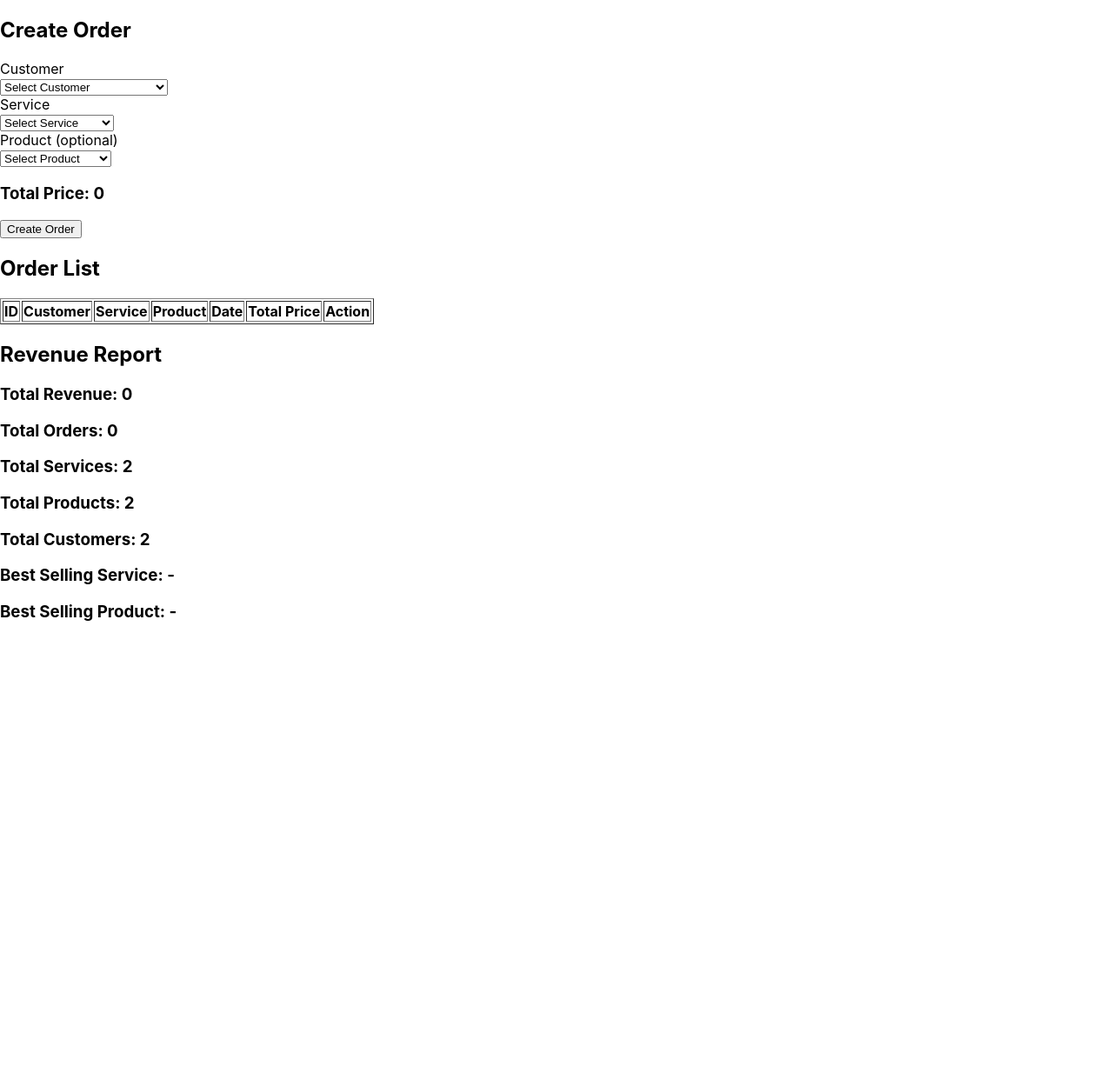
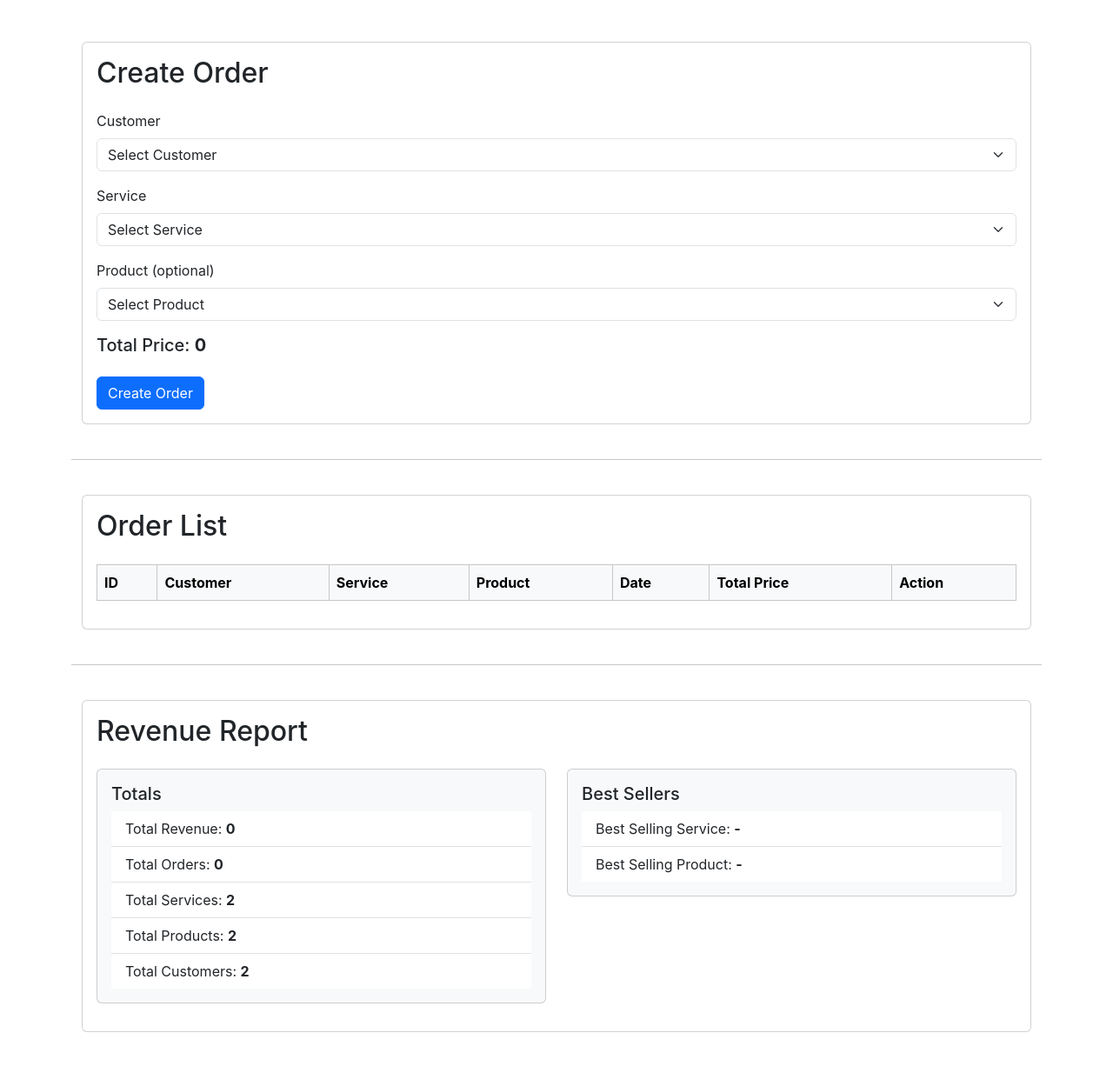
Before and after one commit to ThaiChuong67/SP26_FER202_GROUP_6, a React (Create React App) app: page / in a window 1280 px wide. Shown: the top 1226 px of the page at 87% size. Before the commit the page ends 800 px from the top, so only its background shows below. Built offline with nearby package versions, Linux system fonts and the light colour scheme; data requests are answered from the project's data file.

Commit message:
add order CRUD and revenue report

```diff
--- a/package.json
+++ b/package.json
@@ -8,6 +8,7 @@
     "@testing-library/react": "^16.3.2",
     "@testing-library/user-event": "^13.5.0",
     "axios": "^1.13.6",
+    "bootstrap": "^5.3.8",
     "react": "^19.2.4",
     "react-dom": "^19.2.4",
     "react-scripts": "5.0.1",
--- a/src/App.js
+++ b/src/App.js
@@ -6,12 +6,12 @@ function App(){
 
 return(
 
-<div>
-
-<OrderCreate/>
-<OrderList/>
-<Report/>
-
+<div className="container py-4">
+  <OrderCreate />
+  <hr />
+  <OrderList />
+  <hr />
+  <Report />
 </div>
 
 );
--- a/src/index.js
+++ b/src/index.js
@@ -1,5 +1,6 @@
 import React from 'react';
 import ReactDOM from 'react-dom/client';
+import 'bootstrap/dist/css/bootstrap.min.css';
 import './index.css';
 import App from './App';
 import reportWebVitals from './reportWebVitals';
--- a/src/pages/orders/OrderCreate.jsx
+++ b/src/pages/orders/OrderCreate.jsx
@@ -87,14 +87,18 @@ setProductPrice(0);
 
 return(
 
-<div>
+<div className="container py-4">
+  <div className="card">
+    <div className="card-body">
+      <h2 className="card-title mb-4">Create Order</h2>
 
-<h2>Create Order</h2>
-
-<label>
-Customer
-<br />
-<select value={selectedCustomerId} onChange={e=>setSelectedCustomerId(e.target.value)}>
+      <div className="mb-3">
+        <label className="form-label">Customer</label>
+        <select
+          className="form-select"
+          value={selectedCustomerId}
+          onChange={e=>setSelectedCustomerId(e.target.value)}
+        >
           <option value="">Select Customer</option>
           {customers.map(c=>(
             <option key={c.id} value={c.id}>
@@ -102,14 +106,15 @@ Customer
             </option>
           ))}
         </select>
-</label>
+      </div>
 
-<br />
-
-<label>
-Service
-<br />
-<select value={selectedServiceId} onChange={handleService}>
+      <div className="mb-3">
+        <label className="form-label">Service</label>
+        <select
+          className="form-select"
+          value={selectedServiceId}
+          onChange={handleService}
+        >
           <option value="">Select Service</option>
           {services.map(s=>(
             <option key={s.id} value={s.id}>
@@ -117,14 +122,15 @@ Service
             </option>
           ))}
         </select>
-</label>
+      </div>
 
-<br />
-
-<label>
-Product (optional)
-<br />
-<select value={selectedProductId} onChange={handleProduct}>
+      <div className="mb-3">
+        <label className="form-label">Product (optional)</label>
+        <select
+          className="form-select"
+          value={selectedProductId}
+          onChange={handleProduct}
+        >
           <option value="">Select Product</option>
           {products.map(p=>(
             <option key={p.id} value={p.id}>
@@ -132,14 +138,17 @@ Product (optional)
             </option>
           ))}
         </select>
-</label>
+      </div>
 
-<h3>Total Price: {totalPrice}</h3>
+      <div className="mb-4">
+        <h5>Total Price: <span className="fw-bold">{totalPrice}</span></h5>
+      </div>
 
-<button onClick={createOrder}>
+      <button className="btn btn-primary" onClick={createOrder}>
         Create Order
       </button>
-
+    </div>
+  </div>
 </div>
 
 );
--- a/src/pages/orders/OrderList.jsx
+++ b/src/pages/orders/OrderList.jsx
@@ -42,14 +42,14 @@ return item ? item.name : "-";
 
 return(
 
-<div>
+<div className="container py-4">
+  <div className="card">
+    <div className="card-body">
+      <h2 className="card-title mb-4">Order List</h2>
 
-<h2>Order List</h2>
-
-<table border="1">
-
-<thead>
-
+      <div className="table-responsive">
+        <table className="table table-bordered table-hover">
+          <thead className="table-light">
             <tr>
               <th>ID</th>
               <th>Customer</th>
@@ -59,38 +59,32 @@ return(
               <th>Total Price</th>
               <th>Action</th>
             </tr>
-
           </thead>
 
           <tbody>
-
             {orders.map(o=>(
-
               <tr key={o.id}>
-
                 <td>{o.id}</td>
                 <td>{getName(customers, o.customerId)}</td>
                 <td>{getName(services, o.serviceId)}</td>
                 <td>{o.productId ? getName(products, o.productId) : "(none)"}</td>
                 <td>{o.date ? new Date(o.date).toLocaleString() : "-"}</td>
                 <td>{o.totalPrice}</td>
-
                 <td>
-
-<button onClick={()=>deleteOrder(o.id)}>
+                  <button
+                    className="btn btn-sm btn-danger"
+                    onClick={()=>deleteOrder(o.id)}
+                  >
                     Delete
                   </button>
-
                 </td>
-
               </tr>
-
             ))}
-
           </tbody>
-
         </table>
-
+      </div>
+    </div>
+  </div>
 </div>
 
 );
--- a/src/pages/orders/Report.jsx
+++ b/src/pages/orders/Report.jsx
@@ -50,21 +50,41 @@ const bestProduct = topItem(productCounts, products);
 
 return(
 
-<div>
+<div className="container py-4">
+  <div className="card">
+    <div className="card-body">
+      <h2 className="card-title mb-4">Revenue Report</h2>
 
-<h2>Revenue Report</h2>
+      <div className="row">
+        <div className="col-md-6 mb-3">
+          <div className="card bg-light">
+            <div className="card-body">
+              <h5 className="card-title">Totals</h5>
+              <ul className="list-group list-group-flush">
+                <li className="list-group-item">Total Revenue: <strong>{totalRevenue}</strong></li>
+                <li className="list-group-item">Total Orders: <strong>{orders.length}</strong></li>
+                <li className="list-group-item">Total Services: <strong>{services.length}</strong></li>
+                <li className="list-group-item">Total Products: <strong>{products.length}</strong></li>
+                <li className="list-group-item">Total Customers: <strong>{customers.length}</strong></li>
+              </ul>
+            </div>
+          </div>
+        </div>
 
-<h3>Total Revenue: {totalRevenue}</h3>
-
-<h3>Total Orders: {orders.length}</h3>
-
-<h3>Total Services: {services.length}</h3>
-<h3>Total Products: {products.length}</h3>
-<h3>Total Customers: {customers.length}</h3>
-
-<h3>Best Selling Service: {bestService}</h3>
-<h3>Best Selling Product: {bestProduct}</h3>
-
+        <div className="col-md-6 mb-3">
+          <div className="card bg-light">
+            <div className="card-body">
+              <h5 className="card-title">Best Sellers</h5>
+              <ul className="list-group list-group-flush">
+                <li className="list-group-item">Best Selling Service: <strong>{bestService}</strong></li>
+                <li className="list-group-item">Best Selling Product: <strong>{bestProduct}</strong></li>
+              </ul>
+            </div>
+          </div>
+        </div>
+      </div>
+    </div>
+  </div>
 </div>
 
 );
```
Also changed, not shown: 1 other file (tests, documents, lock files or other folders). Lines whose indentation alone changed are shown as unchanged.
